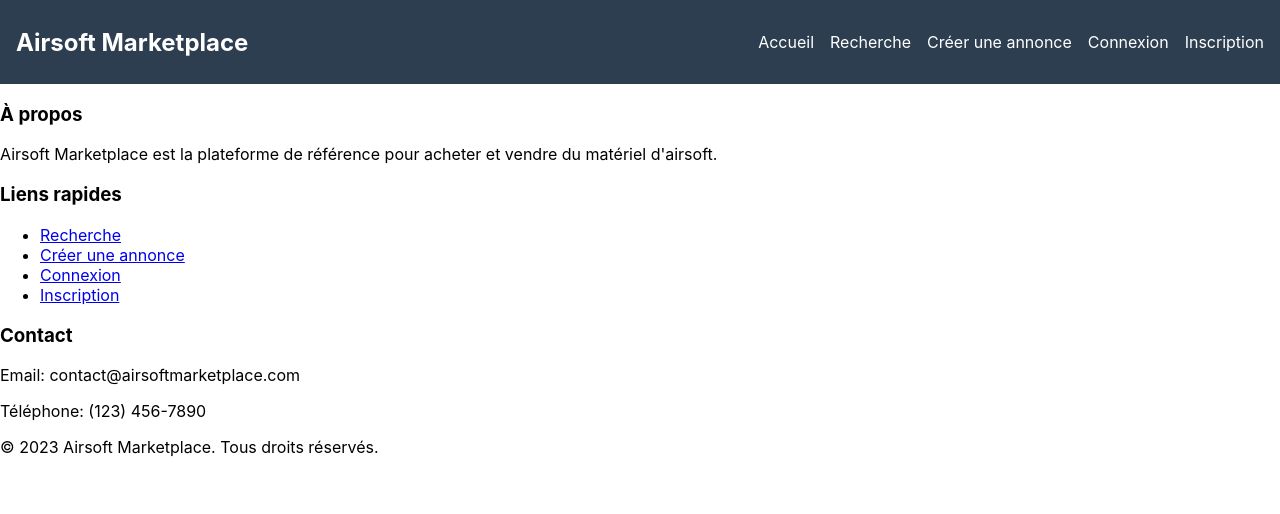
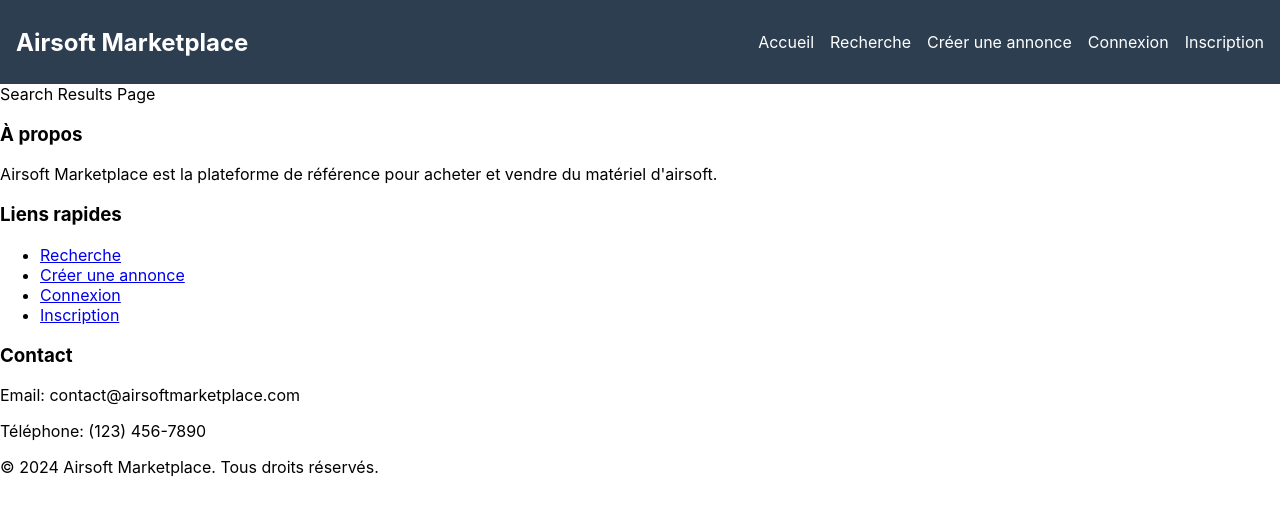
Before and after one commit to Konosaiko/airsoft-marketplace-frontend, a React (Create React App) app: page /search in a window 1280 px wide. Shown: the top 514 px of the page. Built offline with nearby package versions, Linux system fonts and the light colour scheme.

Commit message:
Correction routes

```diff
--- a/src/App.js
+++ b/src/App.js
@@ -4,7 +4,12 @@ import { BrowserRouter as Router, Route, Routes } from 'react-router-dom';
 import Header from './components/common/Header';
 import Footer from './components/common/Footer';
 import HomePage from './pages/HomePage';
-
+import ListingPage from './pages/ListingPage';
+import CreateListingPage from './pages/CreateListingPage';
+import LoginPage from './pages/LoginPage';
+import RegisterPage from './pages/RegisterPage';
+import UserProfilePage from './pages/UserProfilePage';
+import SearchResultsPage from './pages/SearchResultsPage';
 import './styles/App.css';
 
 function App() {
@@ -15,7 +20,12 @@ function App() {
         <main className="main-content">
           <Routes>
             <Route path="/" element={<HomePage />} />
-
+            <Route path="/listing/:id" element={<ListingPage />} />
+            <Route path="/create-listing" element={<CreateListingPage />} />
+            <Route path="/login" element={<LoginPage />} />
+            <Route path="/register" element={<RegisterPage />} />
+            <Route path="/profile" element={<UserProfilePage />} />
+            <Route path="/search" element={<SearchResultsPage />} />
           </Routes>
         </main>
         <Footer />
--- a/src/components/common/Footer.js
+++ b/src/components/common/Footer.js
@@ -27,7 +27,7 @@ function Footer() {
         </div>
       </div>
       <div className="footer-bottom">
-        <p>&copy; 2023 Airsoft Marketplace. Tous droits réservés.</p>
+        <p>&copy; 2024 Airsoft Marketplace. Tous droits réservés.</p>
       </div>
     </footer>
   );
```
